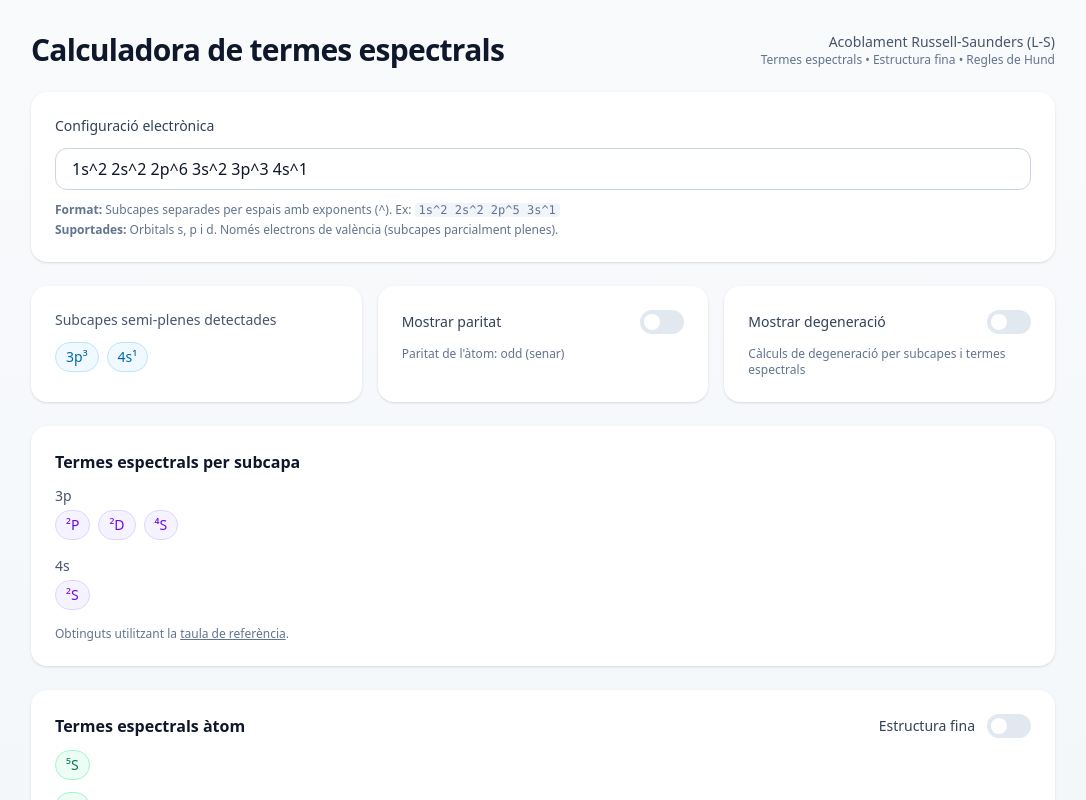
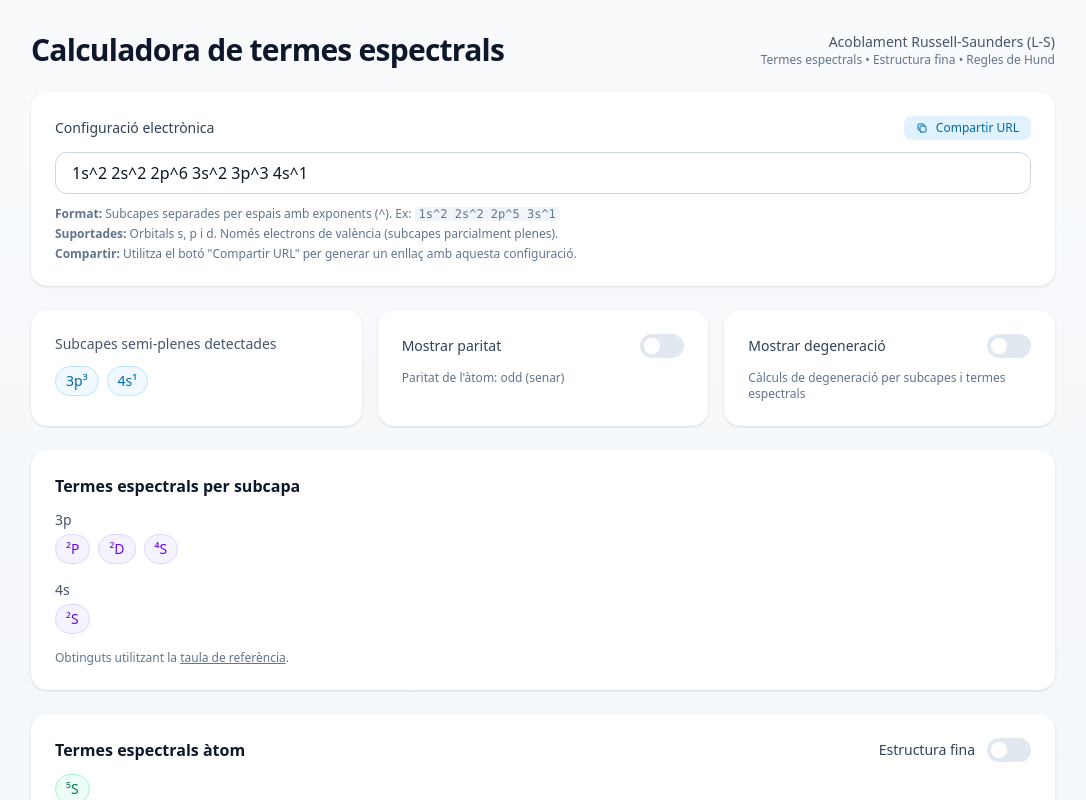
Before and after one commit to Mapaor/termes-espectrals, a Next.js app: page / in a window 1280 px wide. Shown: the top 800 px of the page, without its empty margins (97-1183 px from the left). Built offline with nearby package versions, Linux system fonts and the light colour scheme.

Commit message:
configuracio electronica com a input

```diff
--- a/src/app/page.tsx
+++ b/src/app/page.tsx
@@ -1,6 +1,6 @@
 "use client";
 
-import React, { useState } from "react";
+import React, { useState, useEffect } from "react";
 import { useSpectralTerms } from "@/hooks/use-spectral-terms";
 import {
   ConfigurationInput,
@@ -14,14 +14,56 @@ import {
   Footer,
 } from "@/components";
 
+// Funció per convertir l'input de URL a format intern
+function parseUrlInput(urlInput: string): string {
+  return urlInput.replace(/_/g, ' ').replace(/%5E/g, '^');
+}
+
+// Funció per convertir l'input intern a format URL
+function formatUrlInput(input: string): string {
+  return input.replace(/ /g, '_').replace(/\^/g, '^');
+}
+
 export default function Home() {
   const [input, setInput] = useState("1s^2 2s^2 2p^6 3s^2 3p^3 4s^1");
+  const [isInitialized, setIsInitialized] = useState(false);
   const [showParity, setShowParity] = useState(false);
   const [showDegeneracy, setShowDegeneracy] = useState(false);
   const [showFineStructure, setShowFineStructure] = useState(false);
   const [applyRule1, setApplyRule1] = useState(false);
   const [applyRule2, setApplyRule2] = useState(false);
   const [applyRule3, setApplyRule3] = useState(false);
+
+  // Efecte per llegir l'input des de l'URL al carregar la pàgina
+  useEffect(() => {
+    const urlParams = new URLSearchParams(window.location.search);
+    const urlInput = urlParams.get('input');
+
+    if (urlInput) {
+      const parsedInput = parseUrlInput(urlInput);
+      setInput(parsedInput);
+    }
+
+    setIsInitialized(true);
+  }, []);
+
+  // Efecte per actualitzar l'URL quan canvii l'input
+  useEffect(() => {
+    if (!isInitialized) return;
+
+    const urlInput = formatUrlInput(input);
+    const url = new URL(window.location.href);
+
+    if (input.trim() && input !== "1s^2 2s^2 2p^6 3s^2 3p^3 4s^1") {
+      url.searchParams.set('input', urlInput);
+    } else {
+      url.searchParams.delete('input');
+    }
+
+    // Actualitzar l'URL sense recarregar la pàgina
+    window.history.replaceState({}, '', url.toString());
+  }, [input, isInitialized]);
+
   const { semiOpen, perShellTerms, combinedWithJ, parity, errors } = useSpectralTerms(input);
 
   return (
--- a/src/components/configuration-input.tsx
+++ b/src/components/configuration-input.tsx
@@ -1,4 +1,4 @@
-import React from "react";
+import React, { useState } from "react";
 
 interface ConfigurationInputProps {
   value: string;
@@ -7,11 +7,49 @@ interface ConfigurationInputProps {
 }
 
 export function ConfigurationInput({ value, onChange, errors }: ConfigurationInputProps) {
+  const [copied, setCopied] = useState(false);
+
+  const handleCopyUrl = async () => {
+    const urlInput = value.replace(/ /g, '_').replace(/\^/g, '^');
+    const url = new URL(window.location.href);
+    url.searchParams.set('input', urlInput);
+
+    try {
+      await navigator.clipboard.writeText(url.toString());
+      setCopied(true);
+      setTimeout(() => setCopied(false), 2000);
+    } catch (err) {
+      console.error('Error al copiar URL:', err);
+    }
+  };
+
   return (
     <div className="bg-white rounded-2xl shadow p-4 md:p-6 space-y-3">
-      <label className="block text-sm font-medium text-slate-700">
-        Configuració electrònica
-      </label>
+      <div className="flex items-center justify-between">
+        <label className="block text-sm font-medium text-slate-700">
+          Configuració electrònica
+        </label>
+        <button
+          onClick={handleCopyUrl}
+          className="flex items-center gap-2 text-xs bg-sky-100 hover:bg-sky-200 text-sky-700 px-3 py-1 rounded-lg transition-colors"
+        >
+          {copied ? (
+            <>
+              <svg className="w-3 h-3" fill="currentColor" viewBox="0 0 20 20">
+                <path fillRule="evenodd" d="M16.707 5.293a1 1 0 010 1.414l-8 8a1 1 0 01-1.414 0l-4-4a1 1 0 011.414-1.414L8 12.586l7.293-7.293a1 1 0 011.414 0z" clipRule="evenodd" />
+              </svg>
+              Copiat!
+            </>
+          ) : (
+            <>
+              <svg className="w-3 h-3" fill="none" stroke="currentColor" viewBox="0 0 24 24">
+                <path strokeLinecap="round" strokeLinejoin="round" strokeWidth={2} d="M8 16H6a2 2 0 01-2-2V6a2 2 0 012-2h8a2 2 0 012 2v2m-6 12h8a2 2 0 002-2v-8a2 2 0 00-2-2h-8a2 2 0 00-2 2v8a2 2 0 002 2z" />
+              </svg>
+              Compartir URL
+            </>
+          )}
+        </button>
+      </div>
       <input
         value={value}
         onChange={(e) => onChange(e.target.value)}
@@ -26,6 +64,9 @@ export function ConfigurationInput({ value, onChange, errors }: ConfigurationInp
         <p>
           <strong>Suportades:</strong> Orbitals s, p i d.
           Només electrons de valència (subcapes parcialment plenes).
+        </p>
+        <p>
+          <strong>Compartir:</strong> Utilitza el botó &quot;Compartir URL&quot; per generar un enllaç amb aquesta configuració.
         </p>
       </div>
 
```
